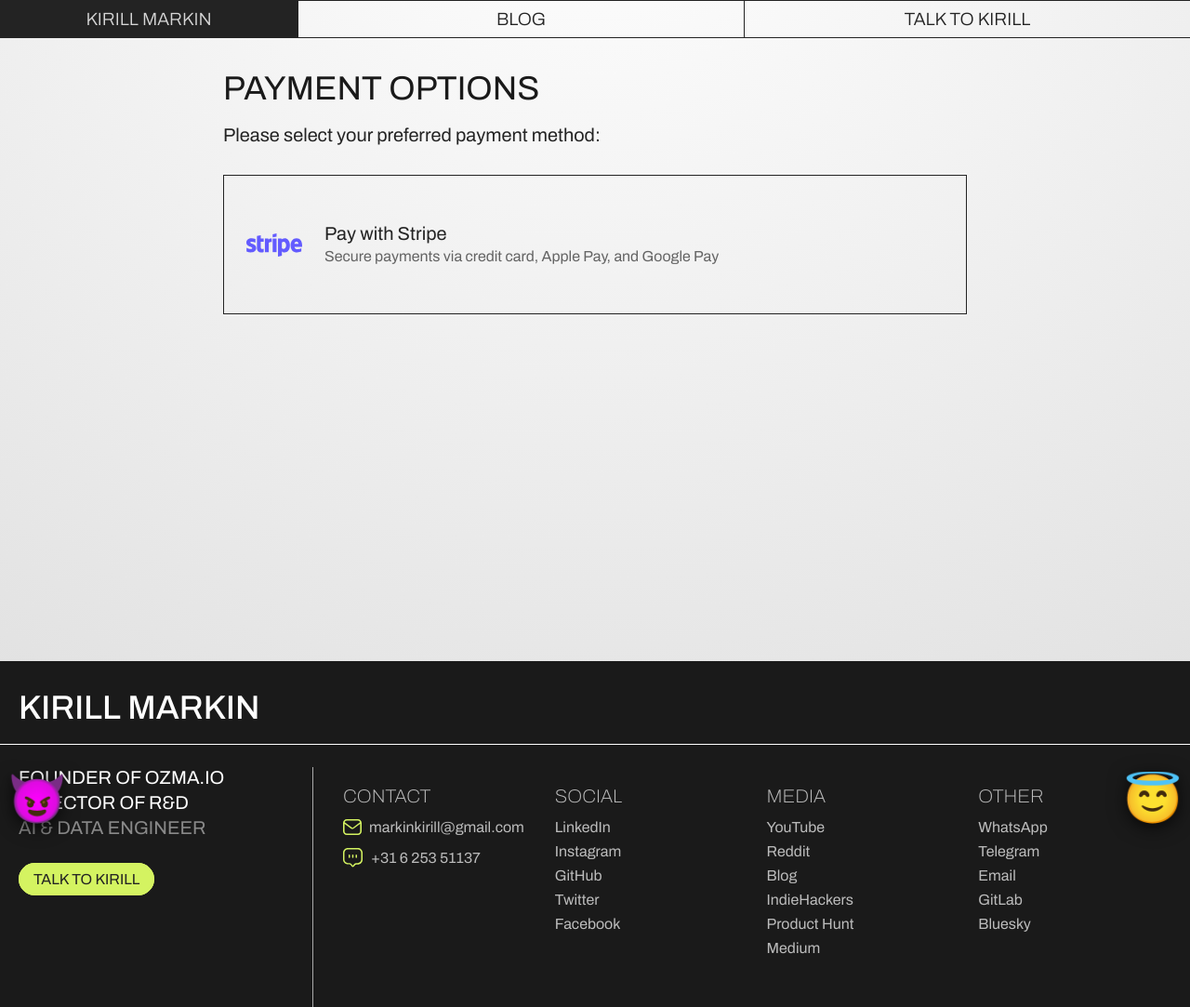
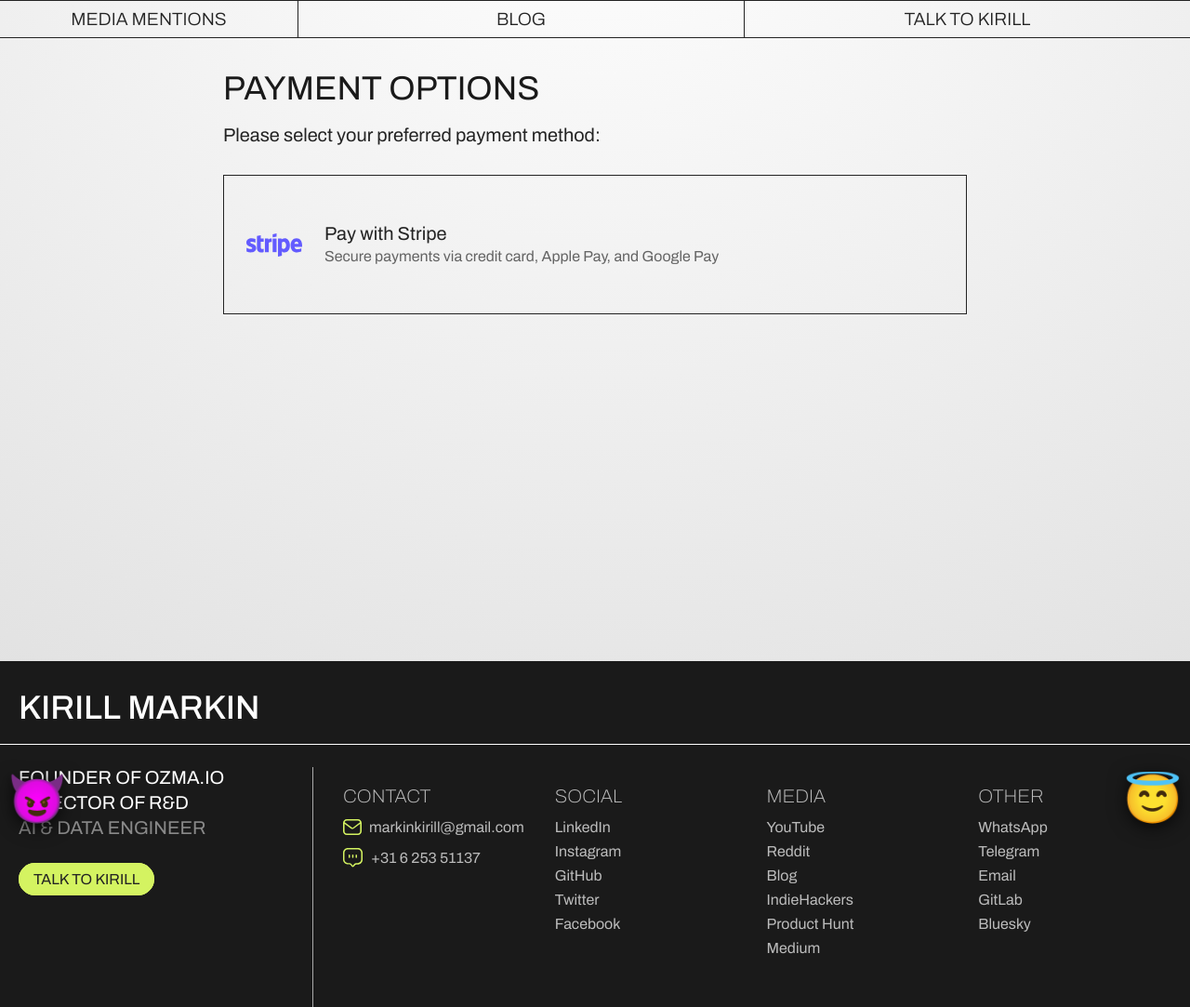
Before and after one commit to kirill-markin/muzzle, a Jekyll site: the page built from pay/index.html, in a window 1280 px wide. Shown: the whole page at 93% size. Built offline with Jekyll 4.4.1, drawn with Linux system fonts in a browser that asks for light colours.

Commit message:
feat: Update header and include services stylesheet
- Changed header logo text from "KIRILL MARKIN" to "MEDIA MENTIONS" for better context.
- Added a new stylesheet link for services to enhance styling and organization of service-related content.

```diff
--- a/_includes/head-custom.html
+++ b/_includes/head-custom.html
@@ -28,4 +28,5 @@
 <meta name="twitter:image" content="{{ site.url }}/assets/images/social-preview.jpg">
 
 <link rel="stylesheet" type="text/css" media="screen" href="{{ '/assets/css/media-mentions.css?v=' | append: site.github.build_revision | relative_url }}">
+<link rel="stylesheet" type="text/css" media="screen" href="{{ '/assets/css/services.css?v=' | append: site.github.build_revision | relative_url }}">
 <link rel="stylesheet" type="text/css" media="screen" href="{{ '/assets/css/emoji-bubbles.css?v=' | append: site.github.build_revision | relative_url }}">
--- a/_includes/header.html
+++ b/_includes/header.html
@@ -2,7 +2,7 @@
   <div class="header-desktop-container">
     <div class="left-column">
       {% unless page.url == "/" %}
-      <a href="/" class="header-desktop-button header-logo">KIRILL MARKIN</a>
+      <a href="/" class="header-desktop-button header-logo">MEDIA MENTIONS</a>
       {% endunless %}
     </div>
     <div class="right-column">
@@ -35,13 +35,8 @@
       </div>
     </div>
     <div class="header-mobile-menu-open hidden">
-      {% unless page.url == "/" %}
-      <div class="header-mobile-menu-section button">
-        <a href="/">KIRILL MARKIN</a>
-      </div>
-      {% endunless %}
       <div class="header-mobile-menu-section title">
-        Kirill Markin
+        <a href="/"></a>Kirill Markin</a>
       </div>
       <div class="header-mobile-menu-section button">
         <!-- TODO: finish services and show the button -->
```
